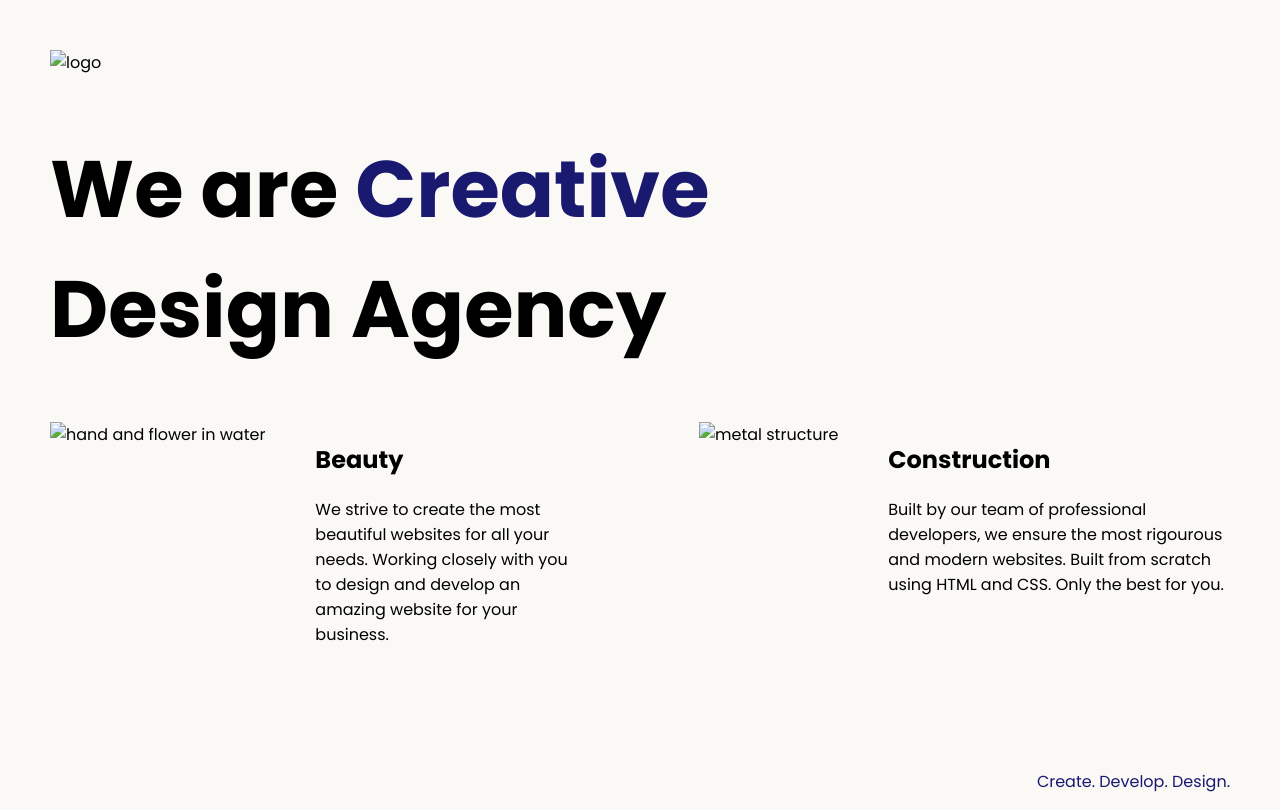
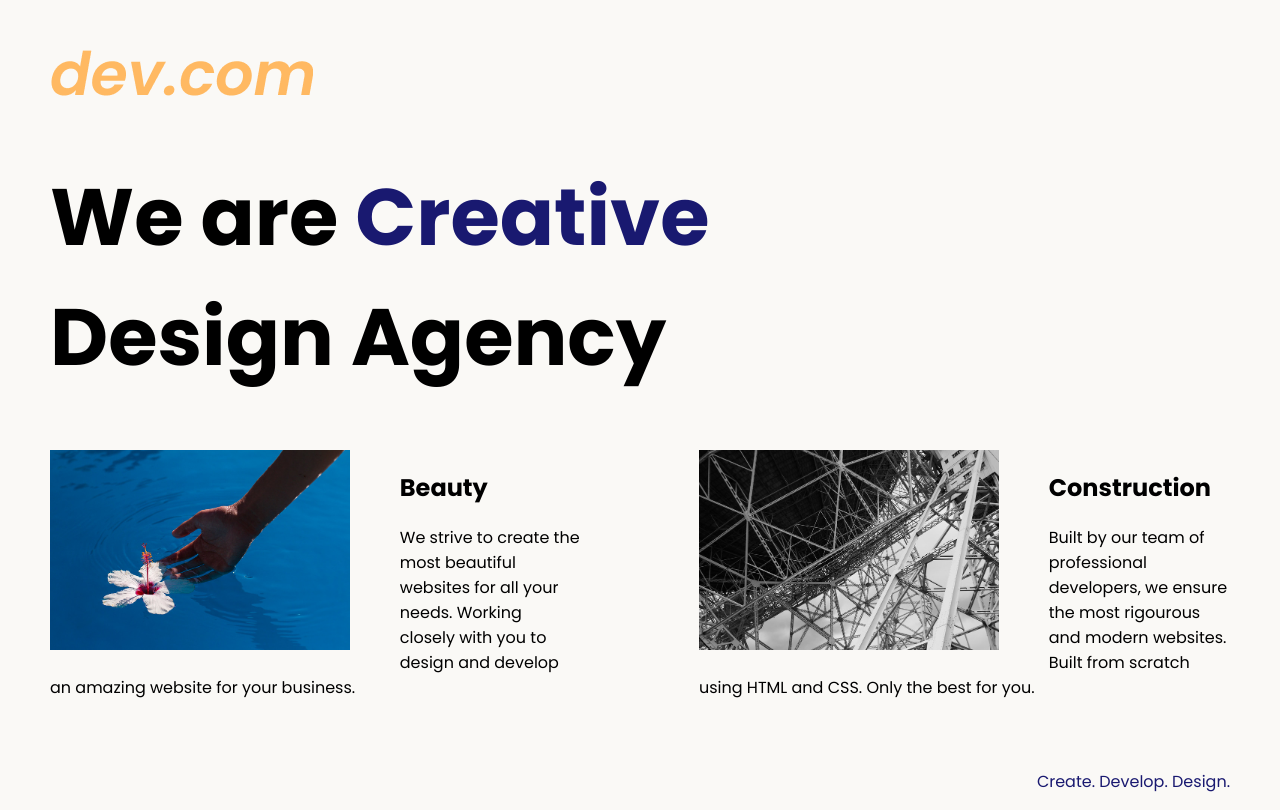
Before and after one commit to Ghersi-Meriem/Web-Design-Agency-Project-, a plain HTML site: page index.html in a window 1280 px wide. Drawn offline with Linux system fonts and the light colour scheme.

Commit message:
Update index.html

```diff
--- a/index.html
+++ b/index.html
@@ -13,9 +13,9 @@
 
 <body>
   <div class="main">
-    <img class="logo" src="./assets/images/logo.png" alt="logo">
+    <img class="logo" src="logo.png" alt="logo">
     <h1>We are <span>Creative</span><br>  Design Agency</h1>
-    <div class="left card"><img class="tile-image" src="./assets/images/beautiful.jpg" alt="hand and flower in water">
+    <div class="left card"><img class="tile-image" src="beautiful.jpg" alt="hand and flower in water">
       <h2 class="card-title">Beauty</h2>
       <p class="card-text">We strive to create the most beautiful websites for all your needs. Working closely with you
         to
@@ -23,7 +23,7 @@
         develop an amazing website for your business.</p>
     </div>
 
-    <div class="right card"><img class="tile-image" src="./assets/images/construction.jpg" alt="metal structure">
+    <div class="right card"><img class="tile-image" src="construction.jpg" alt="metal structure">
       <h2 class="card-title">Construction</h2>
       <p>Built by our team of professional developers, we ensure the most rigourous and modern websites. Built from
         scratch using HTML and CSS. Only the best for you.</p>
```
